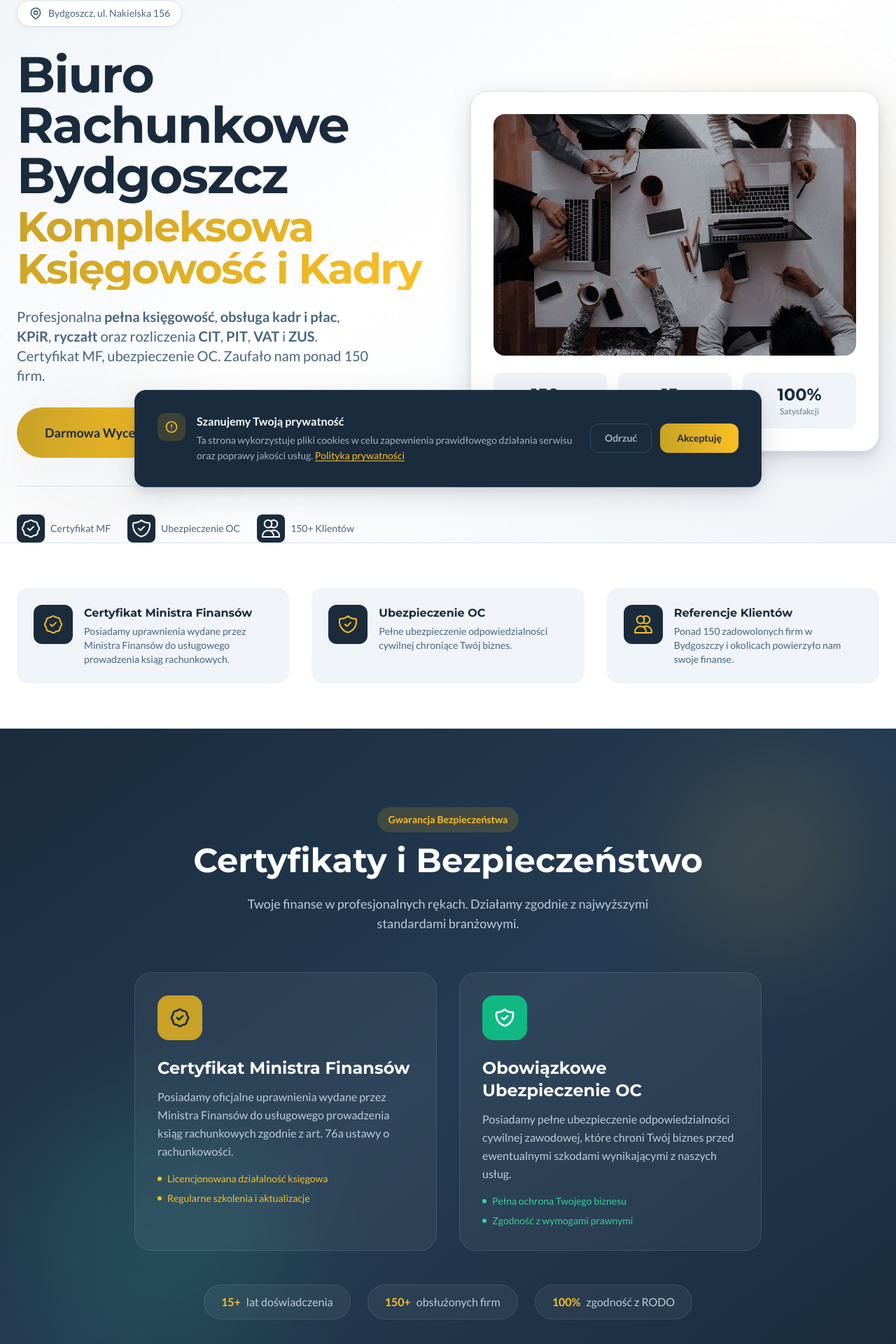
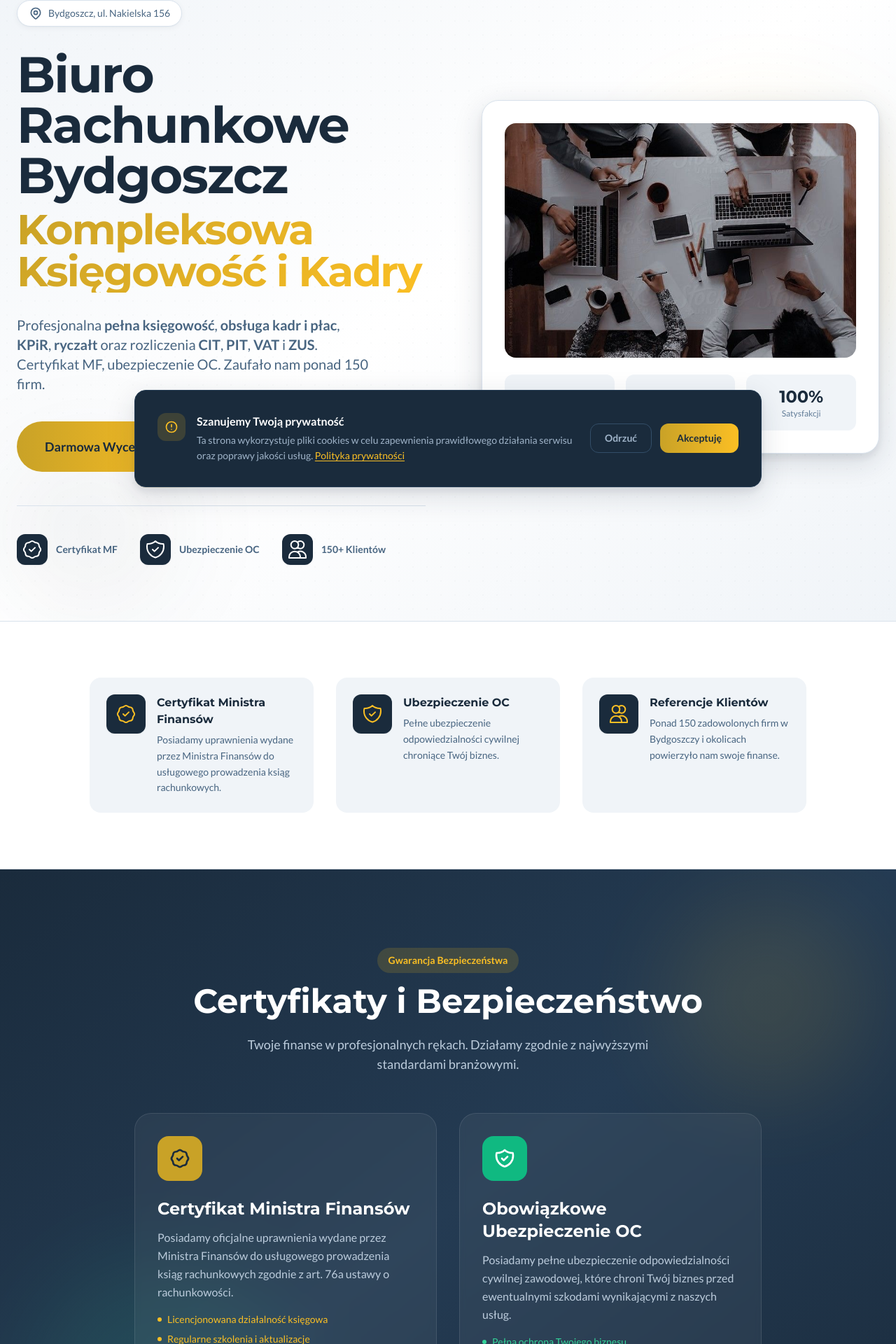
Before and after one commit to Barry-Allen8/biuro-rachunkowe-ksiegowa, a React (Vite) app: page / in a window 1280 px wide. Shown: the part 80-2000 px from the top of the page at 70% size. Built offline with nearby package versions, Linux system fonts and the light colour scheme.

Commit message:
Enhance UI typography, spacing, and animations in Hero and Trust sections

```diff
--- a/App.tsx
+++ b/App.tsx
@@ -213,7 +213,7 @@ const Header = () => {
 
 // Hero Section
 const Hero = () => (
-  <header className="relative min-h-screen flex items-center pt-20 overflow-hidden bg-gradient-to-br from-navy-50 via-white to-navy-50">
+  <header className="relative min-h-screen flex items-center pt-20 pb-16 lg:pb-20 overflow-hidden bg-gradient-to-br from-navy-50 via-white to-navy-50">
     {/* Background Pattern */}
     <div className="absolute inset-0 pattern-dots opacity-50" />
 
@@ -240,21 +240,21 @@ const Hero = () => (
           </motion.div>
 
           {/* SEO-Optimized H1 */}
-          <h1 className="text-4xl sm:text-5xl lg:text-6xl xl:text-7xl font-display font-bold leading-[1.1] mb-6 tracking-tight">
+          <h1 className="text-4xl sm:text-5xl lg:text-6xl xl:text-7xl font-display font-bold leading-[1.1] mb-8 tracking-tight">
             <motion.span className="block text-navy-900" variants={{ hidden: { y: 20, opacity: 0 }, visible: { y: 0, opacity: 1, transition: { duration: 0.8 } } }}>
               Biuro Rachunkowe
             </motion.span>
             <motion.span className="block text-navy-900" variants={{ hidden: { y: 20, opacity: 0 }, visible: { y: 0, opacity: 1, transition: { duration: 0.8 } } }}>
               Bydgoszcz
             </motion.span>
-            <motion.span className="block text-gradient-gold text-3xl sm:text-4xl lg:text-5xl xl:text-6xl mt-2" variants={{ hidden: { y: 20, opacity: 0 }, visible: { y: 0, opacity: 1, transition: { duration: 0.8 } } }}>
+            <motion.span className="block text-gradient-gold text-3xl sm:text-4xl lg:text-5xl xl:text-6xl mt-3 mb-2" variants={{ hidden: { y: 20, opacity: 0 }, visible: { y: 0, opacity: 1, transition: { duration: 0.8 } } }}>
               Kompleksowa Księgowość i Kadry
             </motion.span>
           </h1>
 
           <motion.p
             variants={{ hidden: { opacity: 0 }, visible: { opacity: 1, transition: { duration: 0.8, delay: 0.3 } } }}
-            className="text-lg sm:text-xl text-navy-600 mb-8 leading-relaxed max-w-lg"
+            className="text-lg sm:text-xl text-navy-600 mb-10 leading-relaxed max-w-lg"
           >
             Profesjonalna <strong>pełna księgowość</strong>, <strong>obsługa kadr i płac</strong>, <strong>KPiR</strong>, <strong>ryczałt</strong> oraz rozliczenia <strong>CIT</strong>, <strong>PIT</strong>, <strong>VAT</strong> i <strong>ZUS</strong>. Certyfikat MF, ubezpieczenie OC. Zaufało nam ponad 150 firm.
           </motion.p>
@@ -277,15 +277,15 @@ const Hero = () => (
 
           {/* Trust Indicators */}
           <motion.div
-            className="flex flex-wrap gap-6 mt-10 pt-10 border-t border-navy-100"
+            className="flex flex-wrap items-center justify-start gap-8 mt-12 pt-10 border-t border-navy-100"
             variants={{ hidden: { opacity: 0 }, visible: { opacity: 1, transition: { duration: 0.8, delay: 0.7 } } }}
           >
             {TRUST_BADGES.map((badge) => (
-              <div key={badge.id} className="flex items-center gap-2 text-navy-600">
-                <div className="w-10 h-10 bg-navy-900 rounded-lg flex items-center justify-center text-white">
+              <div key={badge.id} className="flex items-center gap-3 text-navy-600">
+                <div className="w-11 h-11 bg-navy-900 rounded-xl flex items-center justify-center text-white shadow-sm">
                   {getIcon(badge.icon)}
                 </div>
-                <span className="text-sm font-medium">{badge.shortTitle}</span>
+                <span className="text-sm font-semibold">{badge.shortTitle}</span>
               </div>
             ))}
           </motion.div>
@@ -299,7 +299,7 @@ const Hero = () => (
         transition={{ duration: 0.8, delay: 0.3 }}
         className="relative hidden lg:block"
       >
-        <div className="relative">
+        <div className="relative pb-4 pl-4">
           {/* Main Card */}
           <div className="bg-white rounded-3xl p-8 shadow-elevated border border-navy-100">
             <img
@@ -327,10 +327,10 @@ const Hero = () => (
             </div>
           </div>
 
-          {/* Floating Badge */}
+          {/* Floating Badge - positioned to avoid overlap */}
           <motion.div
-            className="absolute -bottom-6 -left-6 bg-gold-500 text-navy-900 px-6 py-4 rounded-2xl shadow-gold"
-            animate={{ y: [0, -8, 0] }}
+            className="absolute -bottom-2 left-0 bg-gold-500 text-navy-900 px-6 py-4 rounded-2xl shadow-lg border border-gold-400/20 z-10"
+            animate={{ y: [0, -6, 0] }}
             transition={{ duration: 4, repeat: Infinity, ease: "easeInOut" }}
           >
             <p className="font-display font-bold text-lg">Certyfikat MF</p>
@@ -344,9 +344,9 @@ const Hero = () => (
 
 // Trust Badges Section
 const TrustBadgesSection = () => (
-  <section className="py-16 bg-white border-y border-navy-100">
+  <section className="py-20 bg-white border-y border-navy-100">
     <div className="max-w-7xl mx-auto px-4 sm:px-6">
-      <div className="grid md:grid-cols-3 gap-8">
+      <div className="grid md:grid-cols-3 gap-6 lg:gap-8 max-w-5xl mx-auto">
         {TRUST_BADGES.map((badge, idx) => (
           <motion.div
             key={badge.id}
@@ -354,14 +354,14 @@ const TrustBadgesSection = () => (
             whileInView={{ opacity: 1, y: 0 }}
             viewport={{ once: true }}
             transition={{ delay: idx * 0.1, duration: 0.5 }}
-            className="flex items-start gap-4 p-6 bg-navy-50 rounded-2xl hover:bg-navy-100 transition-colors duration-300"
+            className="flex items-start gap-4 p-6 bg-navy-50 rounded-2xl hover:bg-navy-100 hover:shadow-sm transition-all duration-300"
           >
-            <div className="flex-shrink-0 w-14 h-14 bg-navy-900 rounded-xl flex items-center justify-center text-gold-400">
+            <div className="flex-shrink-0 w-14 h-14 bg-navy-900 rounded-xl flex items-center justify-center text-gold-400 shadow-sm">
               {getIcon(badge.icon)}
             </div>
             <div>
-              <h3 className="font-display font-bold text-navy-900 mb-1">{badge.title}</h3>
-              <p className="text-sm text-navy-600">{badge.description}</p>
+              <h3 className="font-display font-bold text-navy-900 mb-1.5">{badge.title}</h3>
+              <p className="text-sm text-navy-600 leading-relaxed">{badge.description}</p>
             </div>
           </motion.div>
         ))}
@@ -407,7 +407,7 @@ const CertyfikatySection = () => (
         </motion.p>
       </div>
 
-      <div className="grid md:grid-cols-2 gap-8 max-w-4xl mx-auto">
+      <div className="grid md:grid-cols-2 gap-6 lg:gap-8 max-w-4xl mx-auto">
         {/* Certyfikat Ministra Finansów */}
         <motion.div
           initial={{ opacity: 0, x: -30 }}
@@ -477,17 +477,17 @@ const CertyfikatySection = () => (
         whileInView={{ opacity: 1, y: 0 }}
         viewport={{ once: true }}
         transition={{ delay: 0.3 }}
-        className="mt-12 flex flex-wrap justify-center gap-6 text-center"
+        className="mt-16 flex flex-wrap justify-center items-center gap-4 sm:gap-6 text-center"
       >
-        <div className="px-6 py-3 bg-white/5 rounded-full border border-white/10">
+        <div className="px-6 py-3.5 bg-white/5 rounded-full border border-white/10 hover:bg-white/10 transition-colors">
           <span className="text-gold-400 font-bold">15+</span>
           <span className="text-navy-200 ml-2">lat doświadczenia</span>
         </div>
-        <div className="px-6 py-3 bg-white/5 rounded-full border border-white/10">
+        <div className="px-6 py-3.5 bg-white/5 rounded-full border border-white/10 hover:bg-white/10 transition-colors">
           <span className="text-gold-400 font-bold">150+</span>
           <span className="text-navy-200 ml-2">obsłużonych firm</span>
         </div>
-        <div className="px-6 py-3 bg-white/5 rounded-full border border-white/10">
+        <div className="px-6 py-3.5 bg-white/5 rounded-full border border-white/10 hover:bg-white/10 transition-colors">
           <span className="text-gold-400 font-bold">100%</span>
           <span className="text-navy-200 ml-2">zgodność z RODO</span>
         </div>
```
